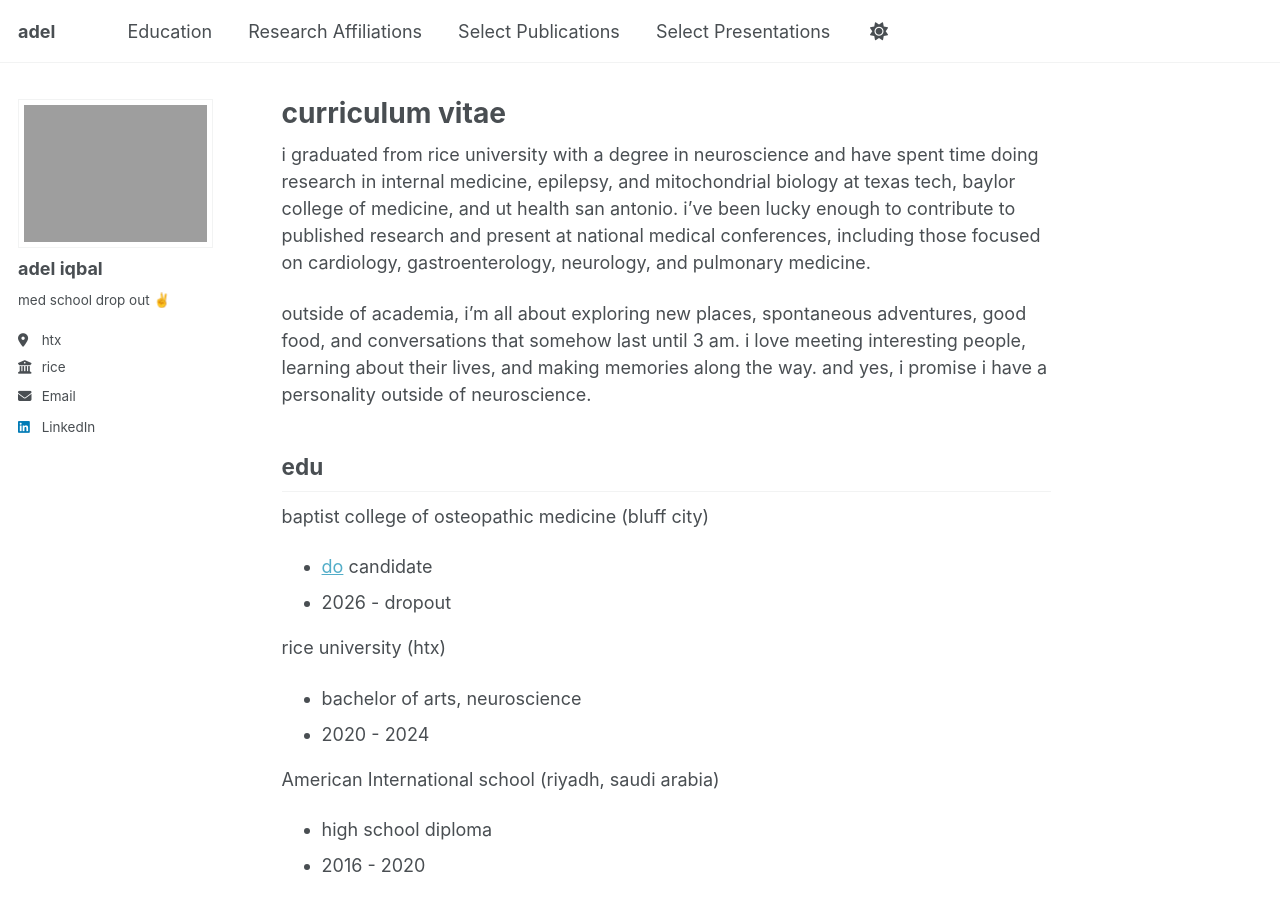
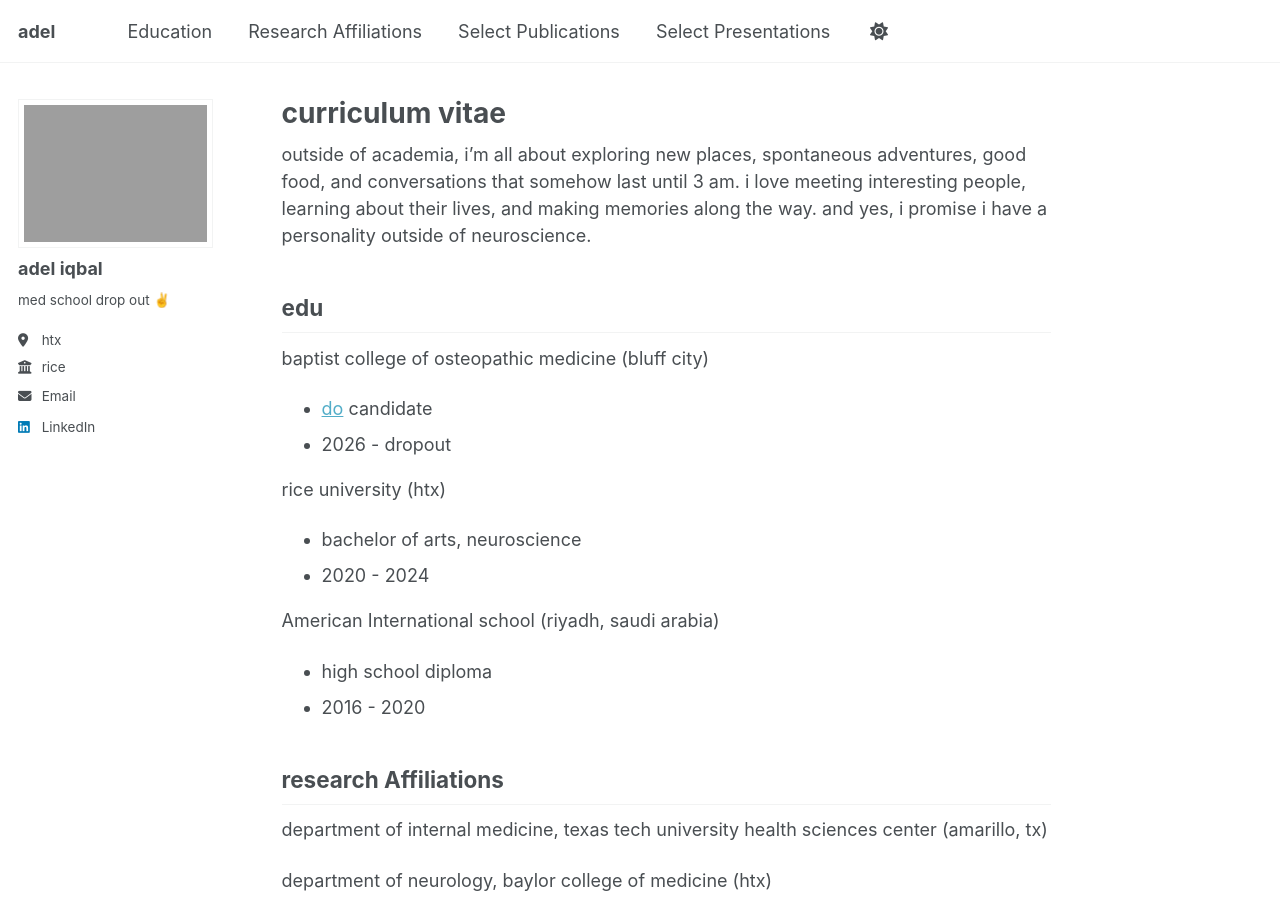
Before and after one commit to adel-iqbal/aiqbal, a Jekyll site: the page built from _pages/about.md, in a window 1280 px wide and 900 px high. Built offline with Jekyll 4.4.1, drawn with Linux system fonts in a browser that asks for light colours; a script bundle is joined from its source files by our own code; library files that are not in the unit come from our copies.

Commit message:
Update about.md

```diff
--- a/_pages/about.md
+++ b/_pages/about.md
@@ -6,8 +6,6 @@ redirect_from:
   - /about/
   - /about.html
 ---
-
-i graduated from rice university with a degree in neuroscience and have spent time doing research in internal medicine, epilepsy, and mitochondrial biology at texas tech, baylor college of medicine, and ut health san antonio. i've been lucky enough to contribute to published research and present at national medical conferences, including those focused on cardiology, gastroenterology, neurology, and pulmonary medicine.
 
 outside of academia, i'm all about exploring new places, spontaneous adventures, good food, and conversations that somehow last until 3 am. i love meeting interesting people, learning about their lives, and making memories along the way. and yes, i promise i have a personality outside of neuroscience.
 
```
